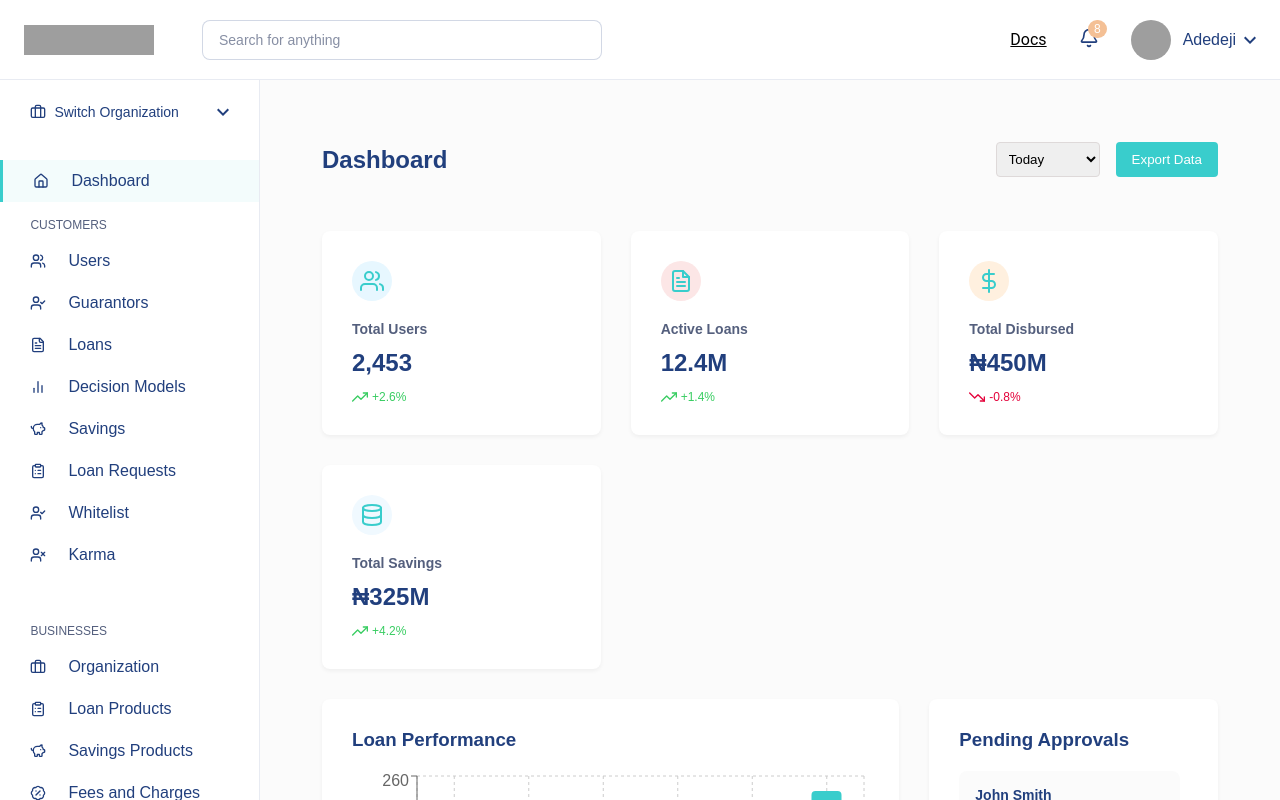
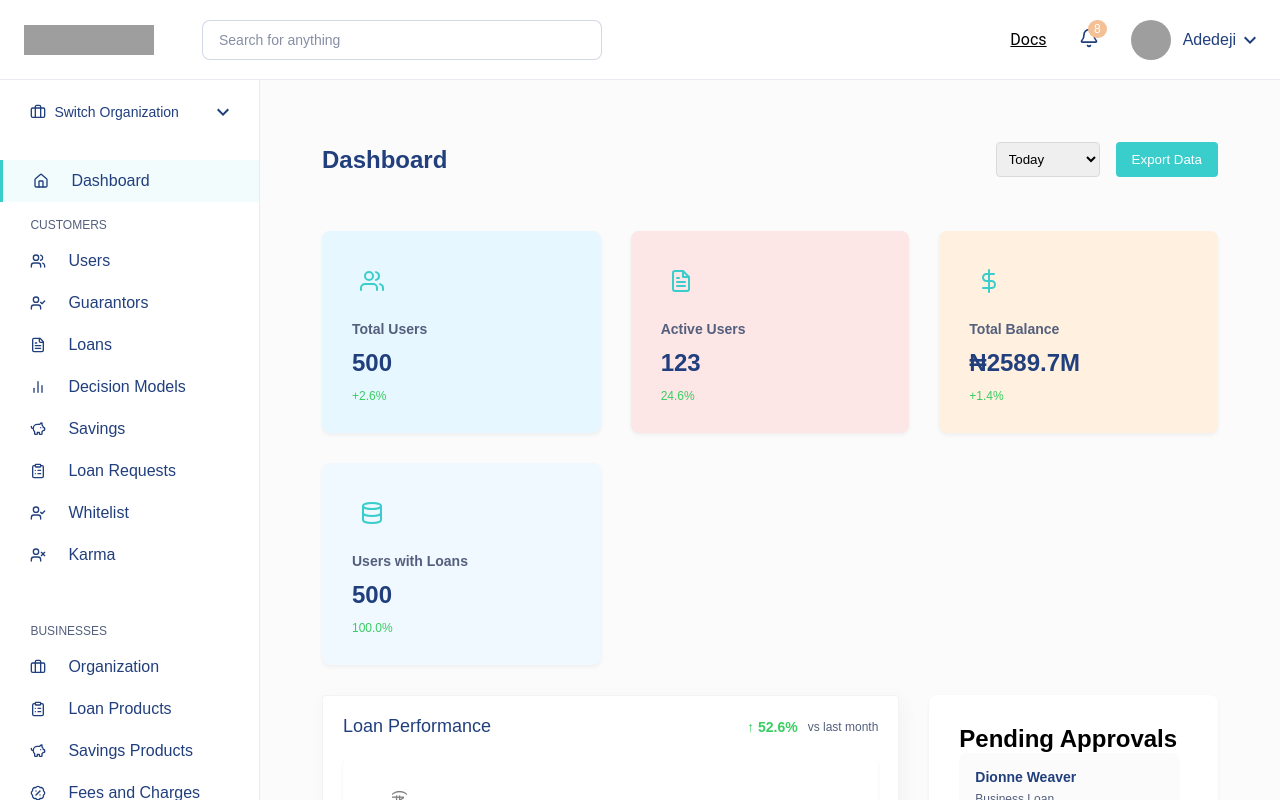
Before and after one commit to idamvictor/lendsqr-fe-test, a Next.js app: page /dashboard in a window 1280 px wide. Built offline with nearby package versions, Linux system fonts and the light colour scheme; sample sign-in values are in the browser's storage; grey boxes are pictures that could not be loaded.

Commit message:
feat: refactor dashboard components to utilize user data for dynamic loan distribution, performance metrics, pending approvals, and transactions; enhance styling and layout

```diff
--- a/components/dashboard/LoanPerformanceChart.tsx
+++ b/components/dashboard/LoanPerformanceChart.tsx
@@ -8,36 +8,102 @@ import {
   Tooltip,
   ResponsiveContainer,
 } from "recharts";
-import { ChartData } from "./types";
-import { formatYAxis, CustomTooltip } from "./utils";
+import userData from "@/data/userdata.json";
 
 const LoanPerformanceChart: React.FC = () => {
-  const data: ChartData[] = [
-    { name: "Jan", amount: 120 },
-    { name: "Feb", amount: 145 },
-    { name: "Mar", amount: 180 },
-    { name: "Apr", amount: 156 },
-    { name: "May", amount: 210 },
-    { name: "Jun", amount: 245 },
-  ];
+  const calculateLoanPerformance = () => {
+    const monthlyData: { [key: string]: { total: number; count: number } } = {};
+
+    userData
+      .filter((user) => user.accountBalance > 0)
+      .forEach((user) => {
+        const date = new Date(user.createdAt);
+        const monthYear = date.toLocaleString("default", {
+          month: "short",
+          year: "2-digit",
+        });
+
+        if (!monthlyData[monthYear]) {
+          monthlyData[monthYear] = { total: 0, count: 0 };
+        }
+        monthlyData[monthYear].total += user.accountBalance;
+        monthlyData[monthYear].count += 1;
+      });
+
+    // Convert to array and calculate averages
+    return Object.entries(monthlyData)
+      .map(([name, data]) => ({
+        name,
+        totalAmount: Math.round(data.total / 1000000), // Convert to millions
+        averageAmount: Math.round(data.total / data.count / 1000000),
+        loanCount: data.count,
+      }))
+      .sort((a, b) => {
+        const dateA = new Date(a.name);
+        const dateB = new Date(b.name);
+        return dateA.getTime() - dateB.getTime();
+      })
+      .slice(-6); // Get last 6 months
+  };
+
+  const data = calculateLoanPerformance();
+
+  // Calculate growth percentage
+  const calculateGrowth = () => {
+    if (data.length < 2) return 0;
+    const currentMonth = data[data.length - 1].totalAmount;
+    const previousMonth = data[data.length - 2].totalAmount;
+    return ((currentMonth - previousMonth) / previousMonth) * 100;
+  };
+
+  const growth = calculateGrowth();
 
   return (
+    <div className="loan-performance">
+      <div className="header">
+        <h2>Loan Performance</h2>
+        <div className="performance-stats">
+          <span className={`growth ${growth >= 0 ? "positive" : "negative"}`}>
+            {growth >= 0 ? "↑" : "↓"} {Math.abs(growth).toFixed(1)}%
+          </span>
+          <span className="period">vs last month</span>
+        </div>
+      </div>
       <div className="chart-container">
-      <h3>Loan Performance</h3>
         <ResponsiveContainer width="100%" height={300}>
-        <BarChart data={data}>
+          <BarChart
+            data={data}
+            margin={{ top: 20, right: 30, left: 20, bottom: 5 }}
+          >
             <CartesianGrid strokeDasharray="3 3" />
             <XAxis dataKey="name" />
-          <YAxis tickFormatter={formatYAxis} />
-          <Tooltip content={<CustomTooltip />} />
-          <Bar
-            dataKey="amount"
-            fill="#39CDCC"
-            radius={[4, 4, 0, 0]}
-            barSize={30}
+            <YAxis
+              label={{
+                value: "Amount (Millions ₦)",
+                angle: -90,
+                position: "insideLeft",
+              }}
             />
+            <Tooltip
+              formatter={(value: number) => [`₦${value}M`, "Amount"]}
+              labelStyle={{ color: "#545F7D" }}
+            />
+            <Bar dataKey="totalAmount" fill="#39CDCC" radius={[4, 4, 0, 0]} />
           </BarChart>
         </ResponsiveContainer>
+      </div>
+      <div className="metrics">
+        <div className="metric">
+          <span className="label">Average Loan Amount:</span>
+          <span className="value">
+            ₦{data[data.length - 1]?.averageAmount.toLocaleString()}M
+          </span>
+        </div>
+        <div className="metric">
+          <span className="label">Total Active Loans:</span>
+          <span className="value">{data[data.length - 1]?.loanCount}</span>
+        </div>
+      </div>
     </div>
   );
 };
--- a/components/dashboard/PendingApprovals.tsx
+++ b/components/dashboard/PendingApprovals.tsx
@@ -1,43 +1,25 @@
 import React from "react";
+import userData from "@/data/userdata.json";
 import { PendingApproval } from "./types";
 
 const PendingApprovals: React.FC = () => {
-  const pendingApprovals: PendingApproval[] = [
-    {
-      user: "John Smith",
-      type: "Personal Loan",
-      amount: "₦250,000",
-      date: "2025-05-01",
-    },
-    {
-      user: "Sarah Johnson",
-      type: "Business Loan",
-      amount: "₦1,200,000",
-      date: "2025-05-02",
-    },
-    {
-      user: "Michael Brown",
-      type: "Personal Loan",
-      amount: "₦350,000",
-      date: "2025-05-03",
-    },
-    {
-      user: "Emma Wilson",
-      type: "Education Loan",
-      amount: "₦500,000",
-      date: "2025-05-04",
-    },
-    {
-      user: "David Lee",
-      type: "Business Loan",
-      amount: "₦2,500,000",
-      date: "2025-05-04",
-    },
-  ];
+  const getPendingApprovals = (): PendingApproval[] => {
+    return userData
+      .filter((user) => user.status === "pending")
+      .slice(0, 5)
+      .map((user) => ({
+        user: user.userName,
+        type: user.accountBalance > 5000000 ? "Business Loan" : "Personal Loan",
+        amount: `₦${user.accountBalance.toLocaleString()}`,
+        date: new Date(user.createdAt).toLocaleDateString(),
+      }));
+  };
+
+  const pendingApprovals = getPendingApprovals();
 
   return (
     <div className="pending-approvals">
-      <h3>Pending Approvals</h3>
+      <h2>Pending Approvals</h2>
       <div className="approvals-list">
         {pendingApprovals.map((approval, index) => (
           <div key={index} className="approval-item">
@@ -45,9 +27,13 @@ const PendingApprovals: React.FC = () => {
               <h4>{approval.user}</h4>
               <span className="loan-type">{approval.type}</span>
             </div>
-            <div className="loan-details">
-              <span className="amount">{approval.amount}</span>
-              <span className="date">{approval.date}</span>
+            <div className="loan-info">
+              <p className="amount">{approval.amount}</p>
+              <p className="date">{approval.date}</p>
+            </div>
+            <div className="actions">
+              <button className="approve">Approve</button>
+              <button className="reject">Reject</button>
             </div>
           </div>
         ))}
--- a/components/dashboard/SummaryCards.tsx
+++ b/components/dashboard/SummaryCards.tsx
@@ -1,44 +1,51 @@
 import React from "react";
 import { SummaryCard } from "./types";
-import {
-  TrendingUp,
-  TrendingDown,
-  Users,
-  FileText,
-  DollarSign,
-  Database,
-} from "react-feather";
+import userData from "@/data/userdata.json";
+import { Users, FileText, DollarSign, Database } from "react-feather";
 
 const SummaryCards: React.FC = () => {
+  // Calculate metrics from user data
+  const totalUsers = userData.length;
+  const activeUsers = userData.filter(
+    (user) => user.status === "active"
+  ).length;
+  const totalBalance = userData.reduce(
+    (sum, user) => sum + (user.accountBalance || 0),
+    0
+  );
+  const usersWithLoans = userData.filter(
+    (user) => user.accountBalance > 0
+  ).length;
+
   const summaryData: SummaryCard[] = [
     {
       title: "Total Users",
-      value: "2,453",
+      value: totalUsers.toLocaleString(),
       change: "+2.6%",
       isPositive: true,
       icon: <Users />,
       bgColor: "#E7F7FF",
     },
     {
-      title: "Active Loans",
-      value: "12.4M",
-      change: "+1.4%",
+      title: "Active Users",
+      value: activeUsers.toLocaleString(),
+      change: `${((activeUsers / totalUsers) * 100).toFixed(1)}%`,
       isPositive: true,
       icon: <FileText />,
       bgColor: "#FCE6E6",
     },
     {
-      title: "Total Disbursed",
-      value: "₦450M",
-      change: "-0.8%",
-      isPositive: false,
+      title: "Total Balance",
+      value: `₦${(totalBalance / 1000000).toFixed(1)}M`,
+      change: "+1.4%",
+      isPositive: true,
       icon: <DollarSign />,
       bgColor: "#FFF0DF",
     },
     {
-      title: "Total Savings",
-      value: "₦325M",
-      change: "+4.2%",
+      title: "Users with Loans",
+      value: usersWithLoans.toLocaleString(),
+      change: `${((usersWithLoans / totalUsers) * 100).toFixed(1)}%`,
       isPositive: true,
       icon: <Database />,
       bgColor: "#F0F9FF",
@@ -48,22 +55,17 @@ const SummaryCards: React.FC = () => {
   return (
     <div className="summary-cards">
       {summaryData.map((card, index) => (
-        <div key={index} className="summary-card">
-          <div className="icon" style={{ backgroundColor: card.bgColor }}>
-            {card.icon}
-          </div>
+        <div
+          key={index}
+          className="summary-card"
+          style={{ backgroundColor: card.bgColor }}
+        >
+          <div className="icon">{card.icon}</div>
           <h3>{card.title}</h3>
-          <div className="value">{card.value}</div>
-          <div
-            className={`change ${card.isPositive ? "positive" : "negative"}`}
-          >
-            {card.isPositive ? (
-              <TrendingUp size={16} />
-            ) : (
-              <TrendingDown size={16} />
-            )}
+          <p className="value">{card.value}</p>
+          <p className={`change ${card.isPositive ? "positive" : "negative"}`}>
             {card.change}
-          </div>
+          </p>
         </div>
       ))}
     </div>
--- a/components/dashboard/TransactionsTable.tsx
+++ b/components/dashboard/TransactionsTable.tsx
@@ -1,44 +1,30 @@
 import React from "react";
+import userData from "@/data/userdata.json";
 import { Transaction } from "./types";
 
 const TransactionsTable: React.FC = () => {
-  const transactions: Transaction[] = [
-    {
-      user: "John Smith",
-      type: "Loan Repayment",
-      amount: "₦50,000",
-      date: "2025-05-01",
-      status: "Completed",
-    },
-    {
-      user: "Sarah Johnson",
-      type: "Loan Disbursement",
-      amount: "₦1,200,000",
-      date: "2025-05-02",
-      status: "Processing",
-    },
-    {
-      user: "Michael Brown",
-      type: "Loan Repayment",
-      amount: "₦75,000",
-      date: "2025-05-03",
-      status: "Completed",
-    },
-    {
-      user: "Emma Wilson",
-      type: "Loan Disbursement",
-      amount: "₦350,000",
-      date: "2025-05-03",
-      status: "Failed",
-    },
-    {
-      user: "David Lee",
-      type: "Loan Repayment",
-      amount: "₦25,000",
-      date: "2025-05-04",
-      status: "Completed",
-    },
-  ];
+  const generateRecentTransactions = (): Transaction[] => {
+    return userData
+      .filter((user) => user.accountBalance > 0)
+      .slice(0, 5)
+      .map((user) => ({
+        user: user.userName,
+        type:
+          user.accountBalance > 5000000
+            ? "Loan Disbursement"
+            : "Loan Repayment",
+        amount: `₦${user.accountBalance.toLocaleString()}`,
+        date: new Date(user.createdAt).toLocaleDateString(),
+        status:
+          user.status === "active"
+            ? "Completed"
+            : user.status === "pending"
+            ? "Processing"
+            : "Failed",
+      }));
+  };
+
+  const transactions = generateRecentTransactions();
 
   const getStatusColor = (status: string) => {
     switch (status.toLowerCase()) {
@@ -55,8 +41,8 @@ const TransactionsTable: React.FC = () => {
 
   return (
     <div className="transactions-table">
-      <h3>Recent Transactions</h3>
-      <div className="table-wrapper">
+      <h2>Recent Transactions</h2>
+      <div className="table-container">
         <table>
           <thead>
             <tr>
--- a/styles/components/dashboard/loan-performance.scss
+++ b/styles/components/dashboard/loan-performance.scss
@@ -19,9 +19,52 @@
   display: flex;
   flex-direction: column;
   height: 100%;
+  background: #ffffff;
+  border: 1px solid rgba(33, 63, 125, 0.06);
+  box-shadow: 3px 5px 20px rgba(0, 0, 0, 0.04);
+  border-radius: 4px;
+  padding: 20px;
+  margin-bottom: 20px;
 
   h3 {
     margin-bottom: 20px;
+  }
+
+  .header {
+    display: flex;
+    justify-content: space-between;
+    align-items: center;
+    margin-bottom: 20px;
+
+    h2 {
+      color: #213f7d;
+      font-size: 18px;
+      font-weight: 500;
+    }
+
+    .performance-stats {
+      display: flex;
+      align-items: center;
+      gap: 10px;
+
+      .growth {
+        font-weight: 600;
+        font-size: 14px;
+
+        &.positive {
+          color: #39cd62;
+        }
+
+        &.negative {
+          color: #e4033b;
+        }
+      }
+
+      .period {
+        color: #545f7d;
+        font-size: 12px;
+      }
+    }
   }
 
   .chart-wrapper {
@@ -36,6 +79,10 @@
       right: 0;
       bottom: 0;
     }
+  }
+
+  .chart-container {
+    margin-bottom: 20px;
   }
 
   .chart-legend {
@@ -63,4 +110,28 @@
       }
     }
   }
+
+  .metrics {
+    display: flex;
+    justify-content: space-between;
+    padding-top: 20px;
+    border-top: 1px solid rgba(33, 63, 125, 0.1);
+
+    .metric {
+      display: flex;
+      flex-direction: column;
+      gap: 5px;
+
+      .label {
+        color: #545f7d;
+        font-size: 12px;
+      }
+
+      .value {
+        color: #213f7d;
+        font-size: 16px;
+        font-weight: 600;
+      }
+    }
+  }
 }
```
Also changed, not shown: components/dashboard/LoanDistribution.tsx (+43 -16 lines), components/dashboard/UserActivity.tsx (+31 -13 lines), styles/components/dashboard/index.scss (+23 -0 lines). Lines whose indentation alone changed are shown as unchanged.
